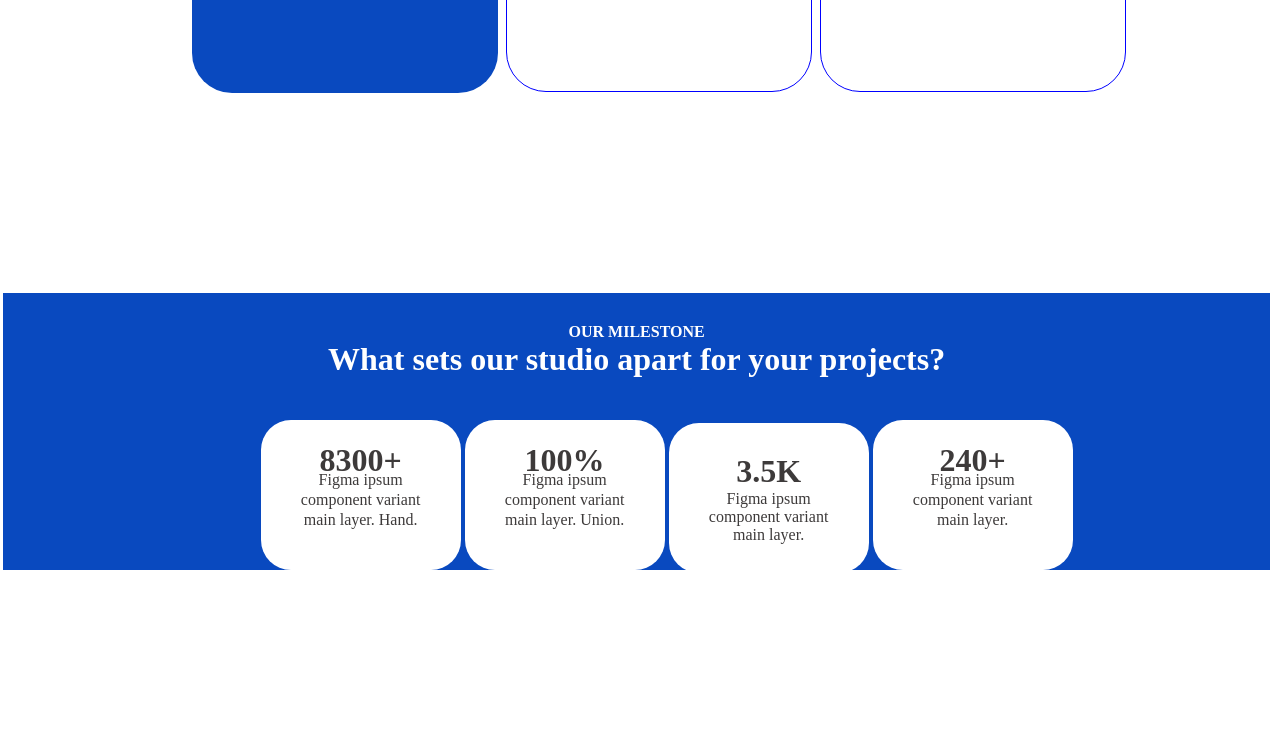
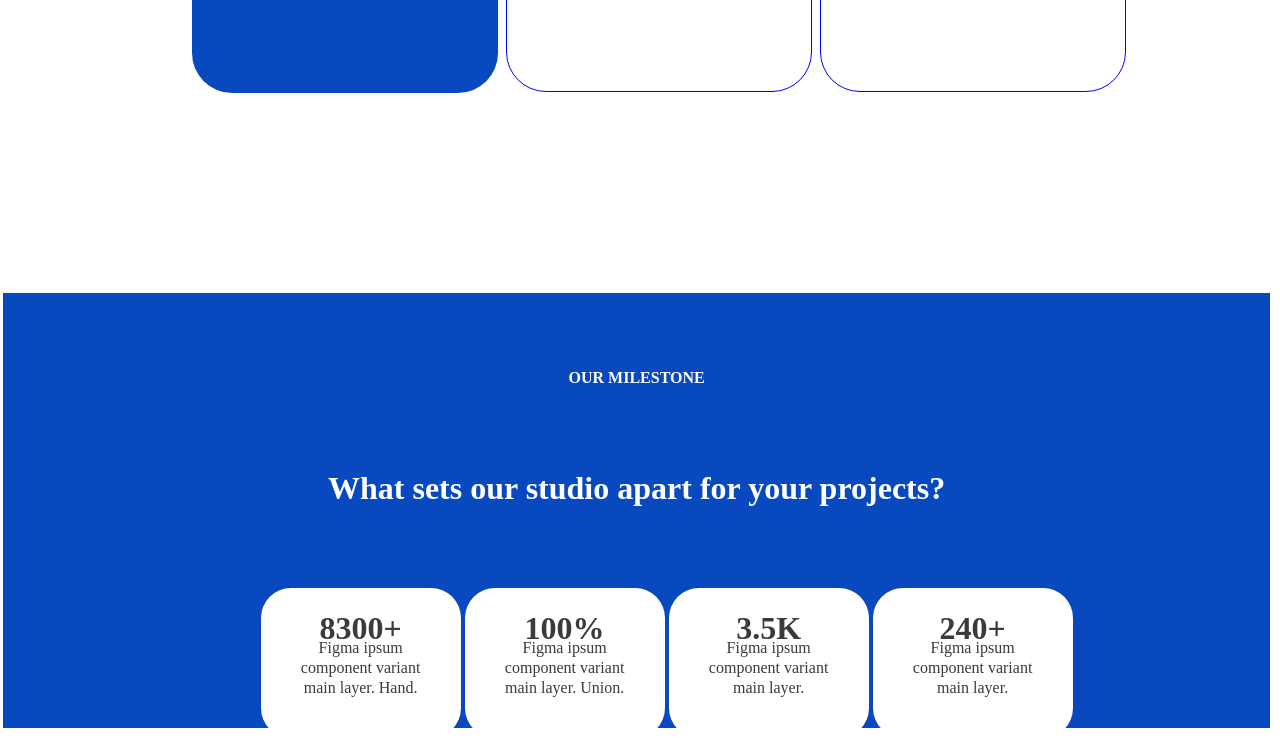
Before and after one commit to Aparna02sajeevan/portfolioL, a plain HTML site: page index.html in a window 1280 px wide. Shown: the part 1305-2043 px from the top of the page. Before the commit the page ends 1878 px from the top, so only its background shows below. Drawn offline with Linux system fonts and the light colour scheme.

Commit message:
Add files via upload

```diff
--- a/styles.css
+++ b/styles.css
@@ -230,7 +230,7 @@ span{
     height: 300px;
     margin-left: 4px;
     padding: 15px;
-
+    margin-right: 5%;
 }
 .third{
     margin-top: 50px;
@@ -252,11 +252,13 @@ span{
     color:white;
     text-align: center;
     left:3px;
+    line-height: 110px;
+
 
 }
 
 .one{
-    top:30px;
+    top:45px;
     position: relative;
     left:30px;
     width:200px;
@@ -272,7 +274,7 @@ span{
 
 .two{
 
-    top:30px;
+    top:45px;
     position: relative;
     left:30px;
     width:200px;
@@ -297,9 +299,10 @@ span{
     padding:30px;
     border-radius: 30px;
     display:inline-block;
+    line-height: 20px;
 }
 .four{
-    top:30px;
+    top:45px;
     position: relative;
     left:30px;
     width:200px;
```
